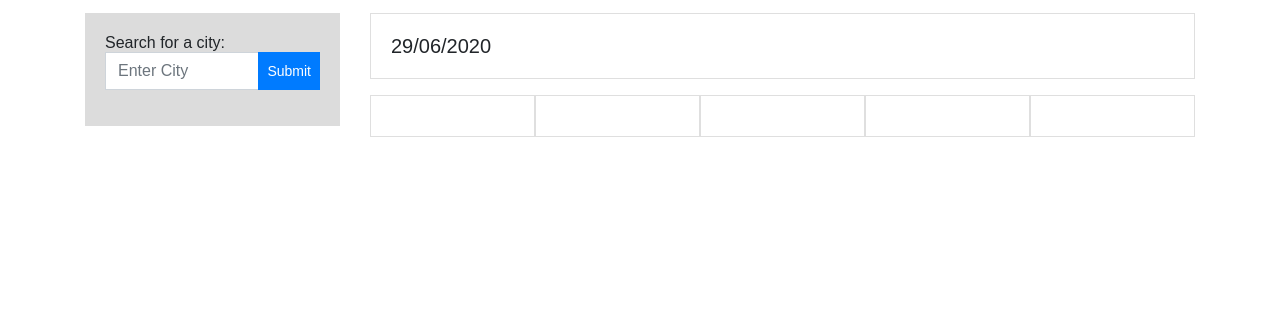
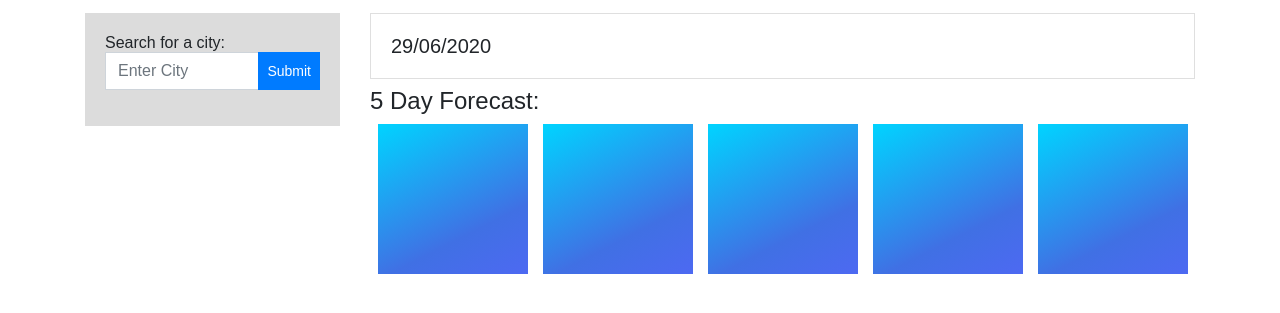
Before and after one commit to GNoisy/06-weather-dashboard, a plain HTML site: page index.html in a window 1280 px wide. Shown: the part 99-412 px from the top of the page. Drawn offline with nearby package versions, Linux system fonts and the light colour scheme; no server answers.

Commit message:
added css styling to forecast divs

```diff
--- a/assets/script.js
+++ b/assets/script.js
@@ -1,4 +1,10 @@
 $(document).ready(function () {
+
+    jQuery.ajaxPrefilter(function (options) {
+        if (options.crossDomain && jQuery.support.cors) {
+          options.url = 'https://cors-anywhere.herokuapp.com/' + options.url;
+        }
+    });
 
     // $("#currentDay").text(moment().format("dddd, MMMM Do"));
     $("#currentDay").text(moment().format('DD/MM/YYYY'));
@@ -11,10 +17,63 @@ $(document).ready(function () {
     var APIKey = "21cb192c9ac239ad019084d15bf75466";
     var queryURL = "https://api.openweathermap.org/data/2.5/forecast?q=" + cityInput + "&units=imperial&appid=" + APIKey;
 
+
     //uv index api key
     var uvIndexAPIKey = "68a5bd8b2cb505f15ab45ed0f4e63629";
 
-    // $("#add-city").on("click", function (event) {
+    $.ajax({
+        url: queryURL,
+        method: "GET"
+      }).then(function(response) {
+
+
+        console.log(response);
+        //var to target icon number in array
+        var iconcode = response.list[0].weather[0].icon;
+        // var iconURL = "https://openweathermap.org/img/wn/" + iconcode + "@2x.png";
+        var iconImage = "<img src='https://openweathermap.org/img/wn/" + iconcode + ".png'>"
+        // <img src='https://openweathermap.org/img/wn/" + iconcode + ".png'>"
+
+        $("#main-data").append("<h1>" + response.city.name + iconImage + "</h1>");
+        // $("#main-data").append("<p>Current Conditions: " + iconImage + "</p>");
+        $("#main-data").append("<div> <p><strong>Current Condition</strong>: " + response.list[0].weather[0].description + "</p> </div>");
+        $("#main-data").append("<div> <p><strong>Temperature</strong>: " + response.list[0].main.temp + " &deg;F</p> </div>");
+        $("#main-data").append("<div> <p><strong>Humdity</strong>: " + response.list[0].main.humidity + "%</p> </div>");
+        $("#main-data").append("<div> <p><strong>Wind Speed</strong>: " + response.list[0].wind.speed + "</p> </div>")
+        $("#main-data").append("<div> <p><strong>UV Index</strong>: " + "</p></div>")
+
+
+    });
+
+    // //uv index api key
+    // // var uvIndexAPIKey = "68a5bd8b2cb505f15ab45ed0f4e63629";
+    // var query2URL = "http://api.openweathermap.org/data/2.5/uvi?appid=68a5bd8b2cb505f15ab45ed0f4e63629&lat=" + response.city.coord.lat + "&lon=" + response.city.coord.lon + "";
+
+    // $.ajax({
+    //     url: query2URL,
+    //     method: "GET"
+    //   }).then(function(response2) {
+
+
+    //     console.log(response2);
+
+
+    // });
+
+
+
+
+
+
+
+
+
+});
+
+
+
+
+ // $("#add-city").on("click", function (event) {
 
 
     //     // ajax call for city input by user
@@ -33,36 +92,3 @@ $(document).ready(function () {
 
 
     // })
-
-    $.ajax({
-        url: queryURL,
-        method: "GET"
-      }).then(function(response) {
-
-
-        console.log(response);
-        //var to target icon number in array
-        var iconcode = response.list[0].weather[0].icon;
-        // var iconURL = "https://openweathermap.org/img/wn/" + iconcode + "@2x.png";
-        var iconImage = "<img src='https://openweathermap.org/img/wn/" + iconcode + ".png'>"
-        // <img src='https://openweathermap.org/img/wn/" + iconcode + ".png'>"
-
-        $("#main-data").append("<h1>" + response.city.name + "</h1>");
-        // $("#main-data").append("<p>Current Conditions: " + iconImage + "</p>");
-        $("#main-data").append("<div> <p><strong>Current Condition</strong>: " + response.list[0].weather[0].description + "</p> </div>");
-        $("#main-data").append("<div> <p><strong>Temperature</strong>: " + response.list[0].main.temp + " &deg;F</p> </div>");
-        $("#main-data").append("<div> <p><strong>Humdity</strong>: " + response.list[0].main.humidity + "%</p> </div>");
-        $("#main-data").append("<div> <p><strong>Wind Speed</strong>: " + response.list[0].wind.speed + "</p> </div>")
-
-
-    });
-
-
-
-
-
-
-
-
-
-});
--- a/assets/style.css
+++ b/assets/style.css
@@ -49,3 +49,19 @@ table {
 .sidenav {
     background-color: rgb(220, 220, 220);
 }
+
+.five-day-forecast {
+    display: flex;
+    flex-wrap: wrap;
+}
+
+.box {
+    width: 150px;
+    height: 150px;
+    background: rgb(77,105,242);
+    background: linear-gradient(333deg, rgba(77,105,242,1) 0%, rgba(64,112,228,1) 31%, rgba(0,212,255,1) 100%);;
+    margin: auto;
+    margin-bottom: 20px;
+
+
+}
--- a/index.html
+++ b/index.html
@@ -56,7 +56,7 @@
             <!--Main data section-->
             <div class="col-sm-9">
 
-                <div class="card rounded-0">
+                <div class="card rounded-0 mb-2">
                     <div class="card-body" id="main-data">
                         <h1><p id="currentDay" class="lead"></p></h1>
                     <!-- <h1 class="city-input-main"></h1>
@@ -67,12 +67,32 @@
                     </div>
                 </div>
 
-                <div class="container-fluid">
+                <div class="mb-2">
+                    <h4>5 Day Forecast:</h4>
+                </div>
+
+                <div class=" container five-day-forecast p-0">
 
                     <!--5 day forecast cards-->
-                    <div class="row mt-3">
+                    <div class="box day1">
 
-                        <div class="col forecast1 px-0">
+                    </div>
+                    <div class="box day2">
+
+                    </div>
+                    <div class="box day3">
+
+                    </div>
+                    <div class="box day4">
+
+                    </div>
+                    <div class="box day5">
+
+                    </div>
+
+                    <!-- <div class="row mt-3">
+
+                        <div class="col forecast1">
                             <div class="card rounded-0">
                                 <div class="card-body" id="data-1">
 
@@ -82,7 +102,7 @@
 
                         </div>
 
-                        <div class="col forecast2 px-0">
+                        <div class="col forecast2">
                             <div class="card rounded-0">
                                 <div class="card-body" id="data-2">
 
@@ -92,7 +112,7 @@
 
                         </div>
 
-                        <div class="col forecast3 px-0">
+                        <div class="col forecast3">
                             <div class="card rounded-0">
                                 <div class="card-body" id="data-3">
 
@@ -102,7 +122,7 @@
 
                         </div>
 
-                        <div class="col forecast4 px-0">
+                        <div class="col forecast4">
                             <div class="card rounded-0">
                                 <div class="card-body" id="data-4">
 
@@ -112,7 +132,7 @@
 
                         </div>
 
-                        <div class="col forecast5 px-0">
+                        <div class="col forecast5">
                             <div class="card rounded-0">
                                 <div class="card-body" id="data-5">
 
@@ -122,7 +142,7 @@
 
                         </div>
 
-                    </div>
+                    </div> -->
 
                 </div>
 
```
